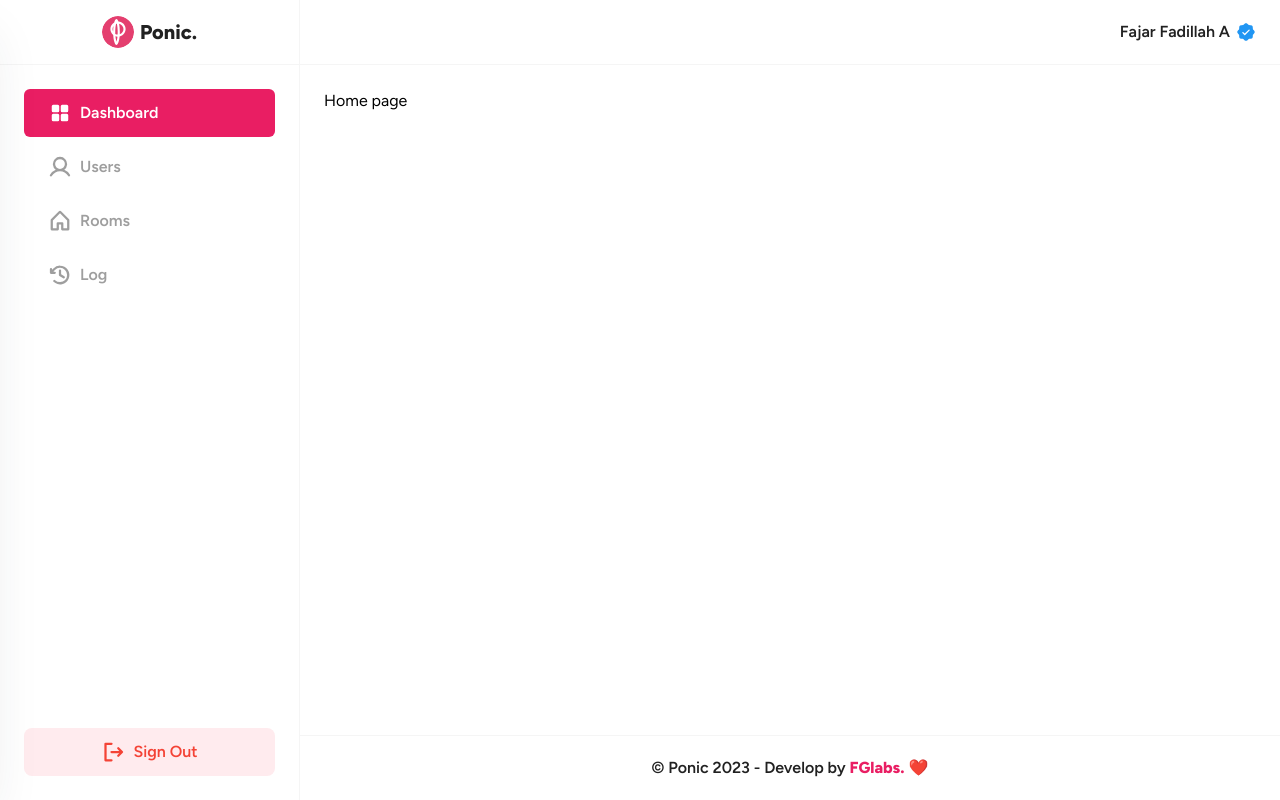
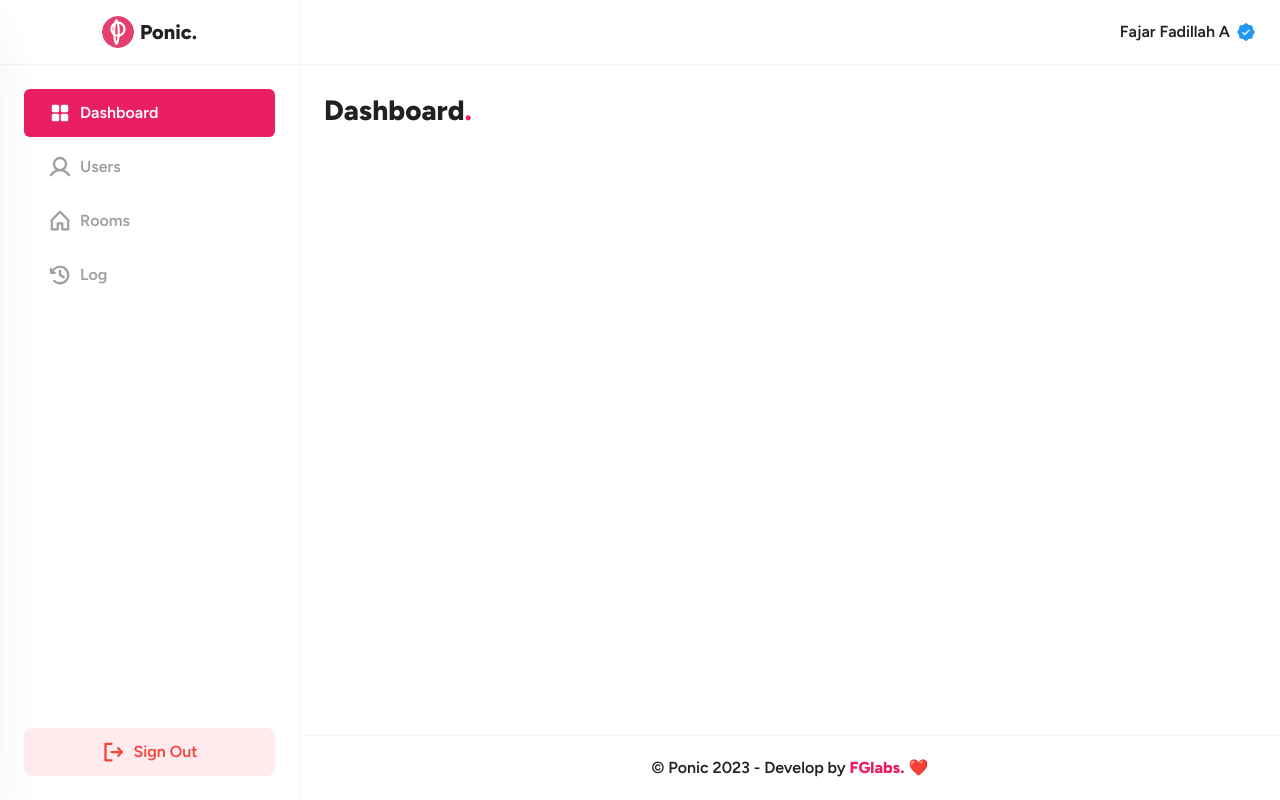
Before and after one commit to fajarfadillahh/dashboard-ponic-voting-web-application, a Next.js app: page / in a window 1280 px wide. Built offline with nearby package versions, Linux system fonts and the light colour scheme.

Commit message:
create Title components

```diff
--- /dev/null
+++ b/components/Title.jsx
@@ -0,0 +1,8 @@
+export default function Title({ text, className }) {
+  return (
+    <h1 className="text-[28px] font-extrabold text-gray-900">
+      {text}
+      <span className="text-pink-500">.</span>
+    </h1>
+  );
+}
--- a/pages/index.jsx
+++ b/pages/index.jsx
@@ -2,6 +2,7 @@ import Head from "next/head";
 
 // import components
 import Layout from "@/components/Layout";
+import Title from "@/components/Title";
 
 export default function Home() {
   return (
@@ -11,7 +12,9 @@ export default function Home() {
       </Head>
 
       <Layout>
-        <div>Home page</div>
+        <section>
+          <Title text="Dashboard" />
+        </section>
       </Layout>
     </>
   );
```
